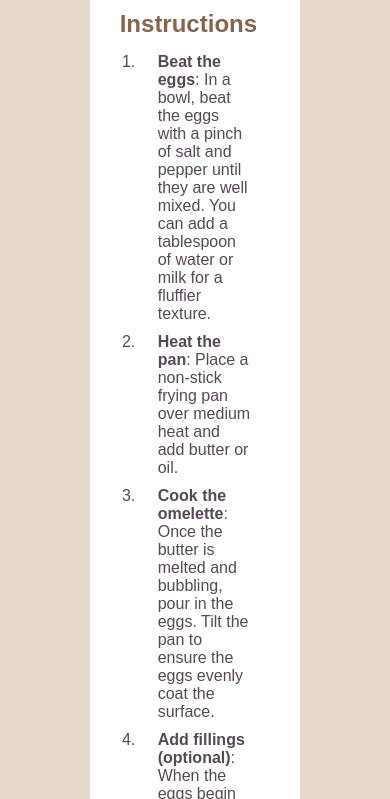
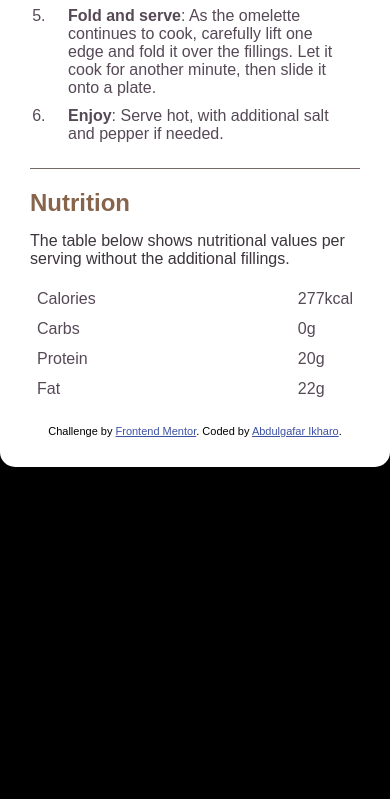
Before and after one commit to am-ikharo/recipe-page, a plain HTML site: page index.html in a window 390 px wide. Shown: the part 1201-2000 px from the top of the page. After the commit the page ends 1668 px from the top, so only its background shows below. Drawn offline with Linux system fonts and the light colour scheme.

Commit message:
competed the styles

```diff
--- a/index.html
+++ b/index.html
@@ -12,7 +12,7 @@
       href="./assets/images/favicon-32x32.png"
     />
 
-    <title>Frontend Mentor | Recipe page</title>
+    <title> Recipe page</title>
 
     <!-- Feel free to remove these styles or customise in your own stylesheet 👍 -->
     <style>
--- a/styles.css
+++ b/styles.css
@@ -108,8 +108,7 @@ p {
 
 
 .nutrition {
-    margin-top: 20px;
-    border-bottom: solid 1px rgb(120, 105, 105);
+    margin: 20px 0px;
 }
 
 .nutrition h2 {
@@ -126,16 +125,45 @@ p {
     padding: 0px 20px;
     padding-bottom: 15px;
     color: rgb(60, 53, 60);
-    justify-content: space-around;
-    align-items: center;
-    border-bottom: solid 1px black;
+
 }
 
-.nutrition table tr td {
-    padding-left: 18px;
-    justify-content: space-around;
-    align-items: center;
+.nutrition table td {
+    padding: 5px;
     margin: 10px 0px;
+    width: 80%;
+
     color: rgb(86, 73, 86);
 
+
 }
+
+@media(max-width:650px) {
+    body {
+        padding: 0%;
+        background-color: black;
+
+    }
+
+    .container {
+        width: 100%;
+        padding: 30px;
+        margin: auto;
+        box-sizing: border-box;
+        background-color: white;
+        font-family: Arial, Helvetica, serif;
+    }
+
+    .banner-image {
+        width: 100%;
+        height: auto;
+        object-fit: contain;
+
+    }
+
+    .banner-image img {
+        width: 100%;
+        object-fit: contain;
+    }
+
+}
```
